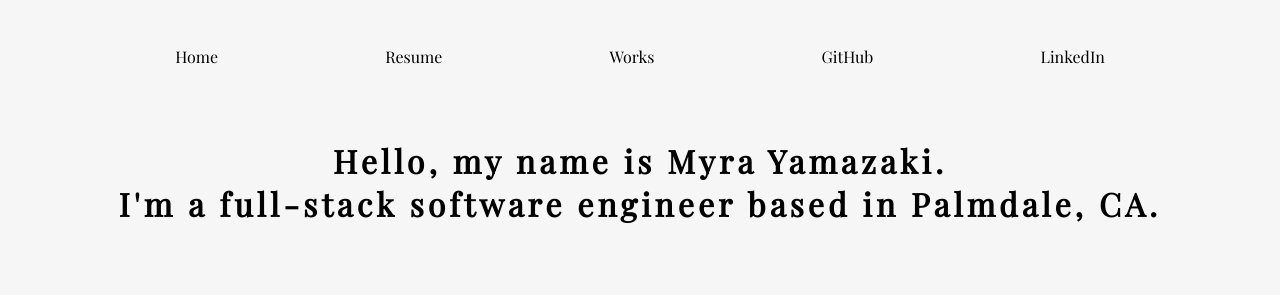
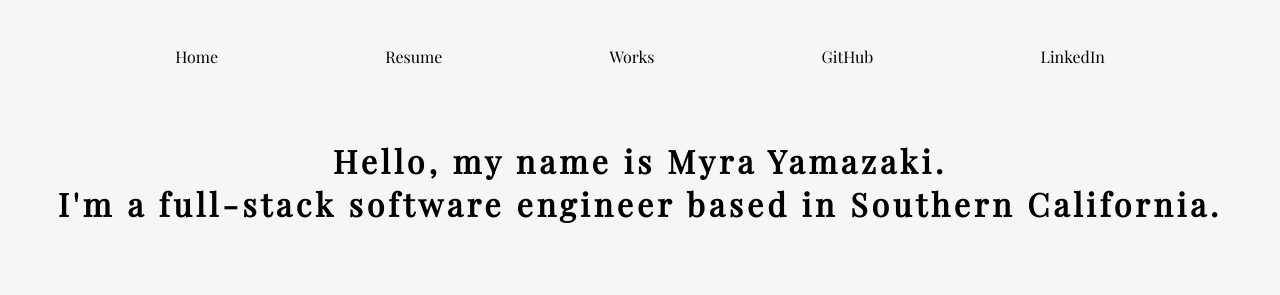
Before and after one commit to mymy209/portfolio, a React (Create React App) app: page / in a window 1280 px wide. Shown: the top 295 px of the page. Built offline with nearby package versions, Linux system fonts and the light colour scheme.

Commit message:
location

```diff
--- a/src/pages/HomePage/HomePage.jsx
+++ b/src/pages/HomePage/HomePage.jsx
@@ -6,7 +6,7 @@ function HomePage() {
         <div>
             <h1 className={styles.title}>
                 Hello, my name is Myra Yamazaki.<br/>
-                I'm a full-stack software engineer based in Palmdale, CA.
+                I'm a full-stack software engineer based in Southern California.
             </h1>
             <div className={styles.body}>
                 <div className={styles.imageContainer}>
```
